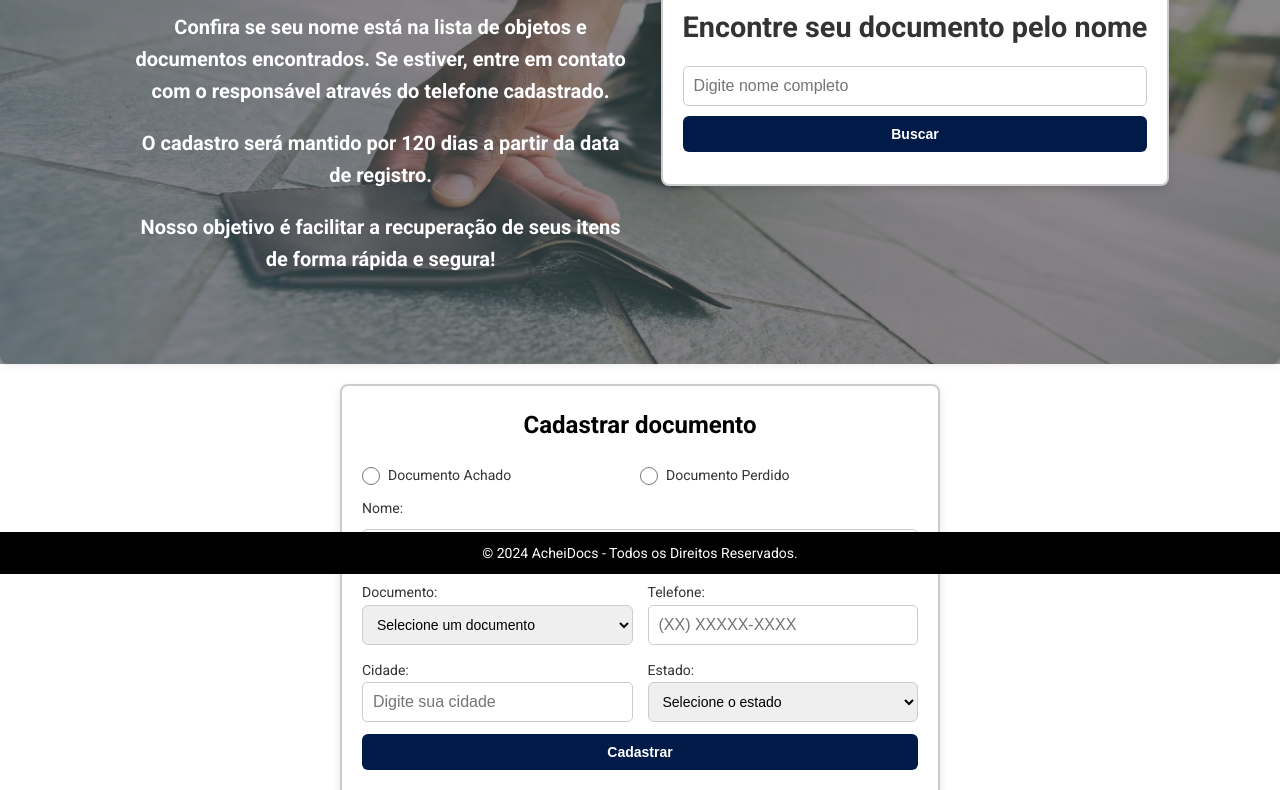
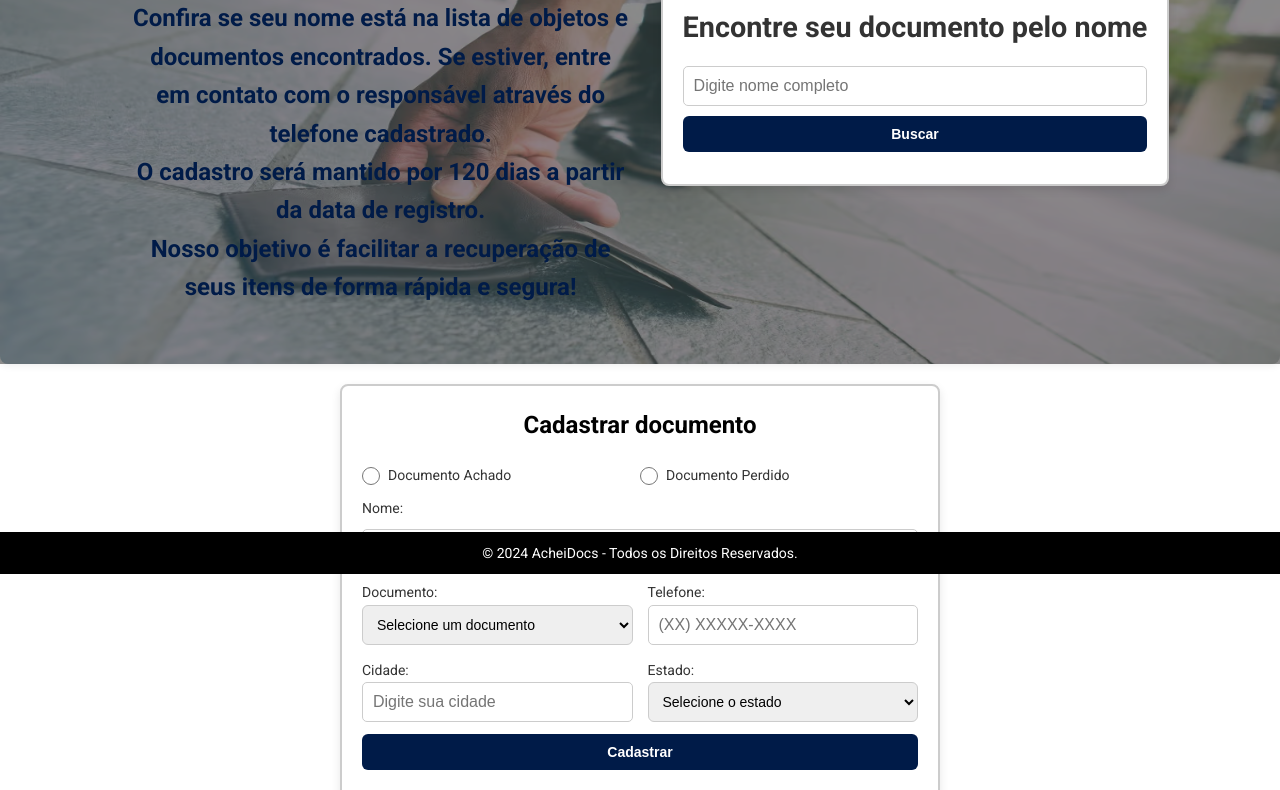
Before and after one commit to Gerleidson/AcheiDocs, a website with bundled scripts: page index.html in a window 1280 px wide. Shown: the part 226-1016 px from the top of the page. Built offline with nearby package versions, Linux system fonts and the light colour scheme; no server answers.

Commit message:
ajustes no script.js

```diff
--- a/index.html
+++ b/index.html
@@ -100,9 +100,9 @@
     <main class="principal" id="principal">
         <section class="info" id="info">
                 <h1>Perdeu algum documento?</h1>
-                <h3>Confira se seu nome está na lista de objetos e documentos encontrados. Se estiver, entre em contato com o responsável através do telefone cadastrado.</h3>
-                <h3>O cadastro será mantido por 120 dias a partir da data de registro.</h3>
-                <h3>Nosso objetivo é facilitar a recuperação de seus itens de forma rápida e segura!</h3>
+                <h2>Confira se seu nome está na lista de objetos e documentos encontrados. Se estiver, entre em contato com o responsável através do telefone cadastrado.</h2>
+                <h2>O cadastro será mantido por 120 dias a partir da data de registro.</h2>
+                <h2>Nosso objetivo é facilitar a recuperação de seus itens de forma rápida e segura!</h2>
         </section>
 
         <section>
```
